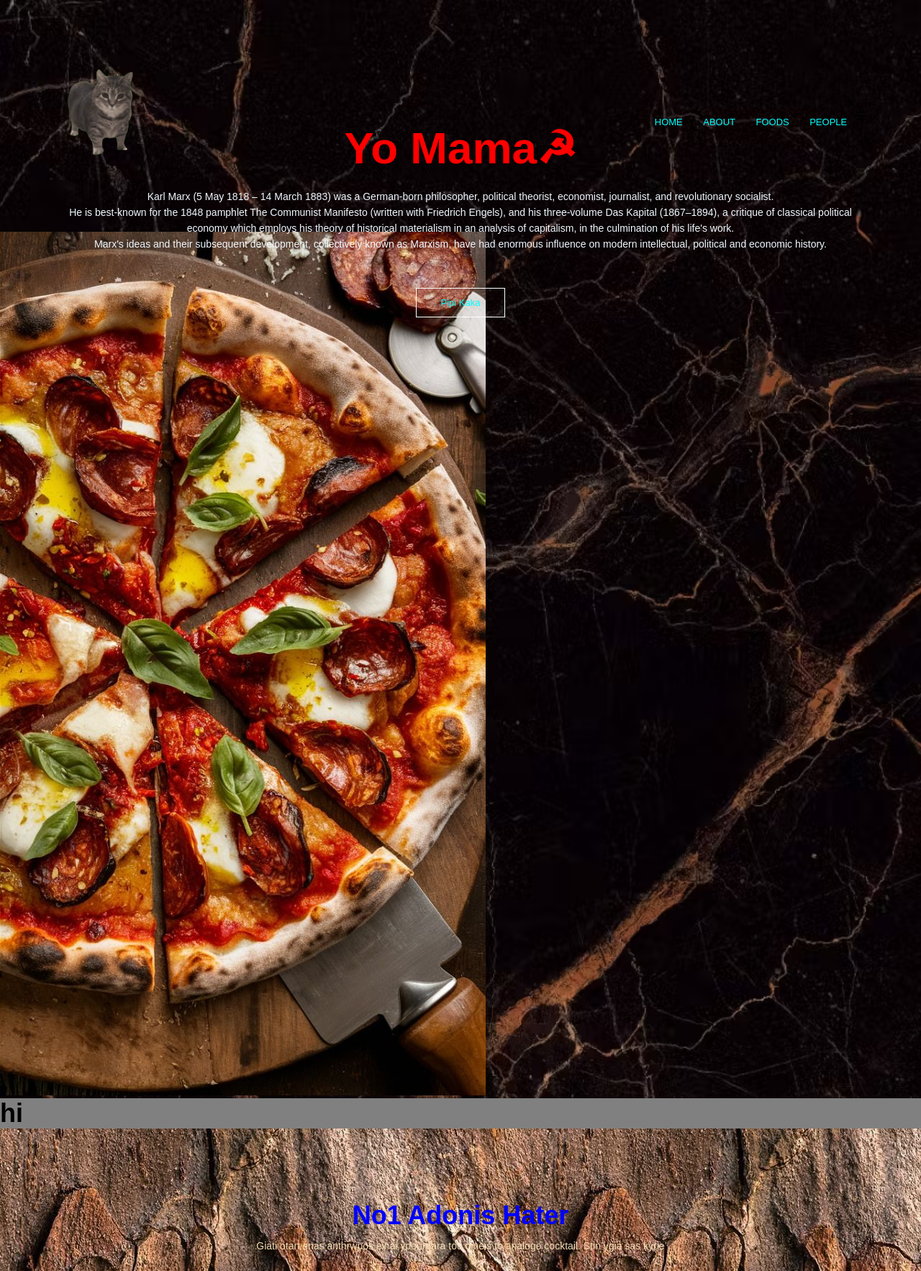
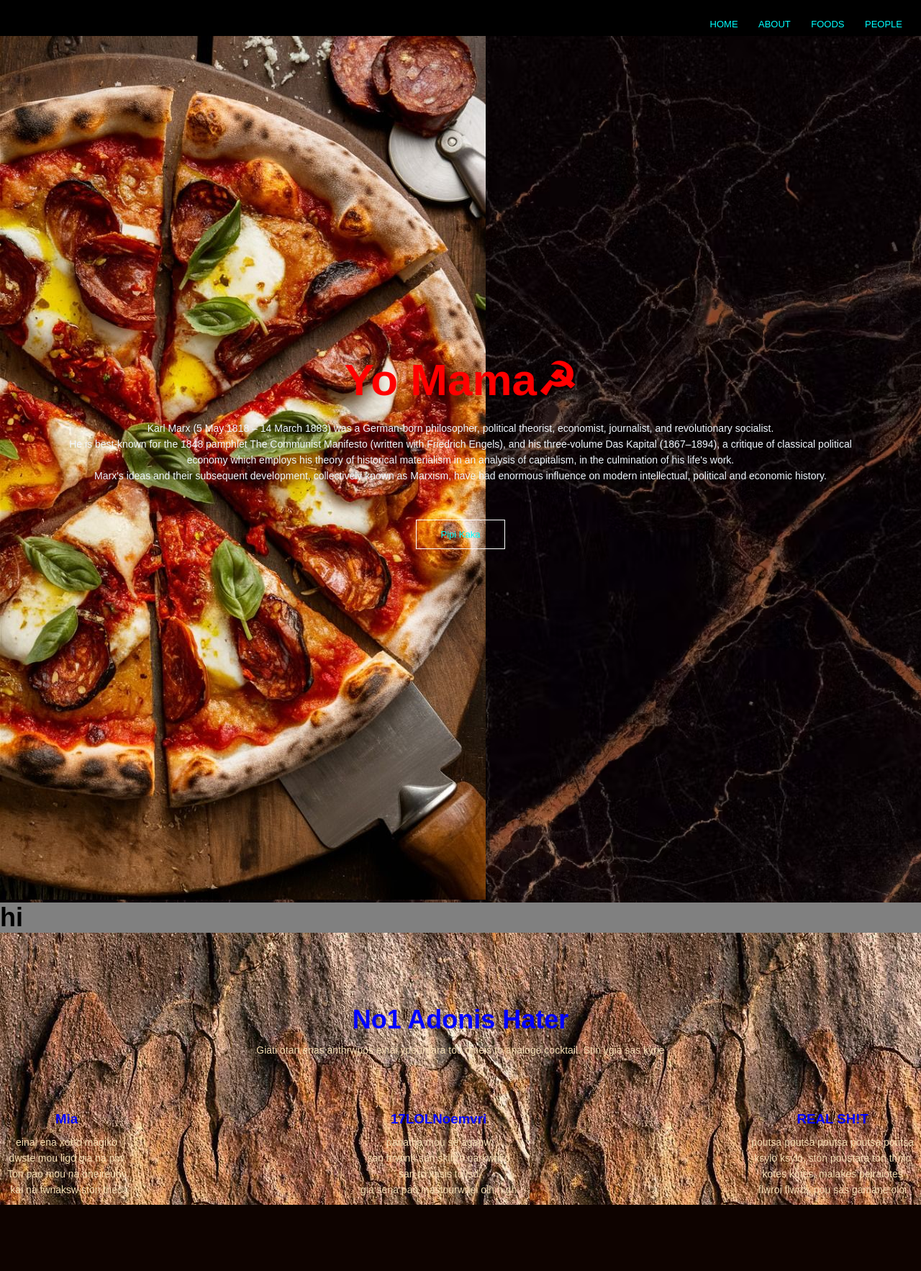
Before and after one commit to ReginaAqua/RestaurantManagementSystem, a PHP site: page /login.html in a window 1280 px wide. Shown: the top 1766 px of the page at 72% size. After the commit the page ends 1674 px from the top, so only its background shows below. Run offline with PHP 8.4, Linux system fonts and the light colour scheme; some libraries are stand-ins or nearby versions.

Commit message:
fixed navigation bar

```diff
--- a/Main/login_page/login.css
+++ b/Main/login_page/login.css
@@ -5,23 +5,27 @@
 }
 
 .header {
-    min-height: 70vh;
+    min-height: 100vh;
     width: 100%;
     background: url("foto/marble_black.jpg");
     background-position: center;
     background-size: cover;
     position: relative;
 }
+.navlinks{
+    min-height: 100vh;
+}
 
 nav{
     display: flex;
-    padding: 2% 6%;
+
     justify-content: space-between;
     align-items: center;
+    background: black;
 }
 
 nav img{
-    width: 150px;
+    width: 100px;
 }
 
 .nav-links{
@@ -33,6 +37,7 @@ nav img{
     display: inline-block;
     padding: 6px 12px;
     position: relative;
+    list-style-type: none;
 }
 .nav-links ul li a{
     color: aqua;
@@ -57,7 +62,7 @@ nav img{
     width: 90%;
     color: hsl(0, 100%, 50%);
     position: absolute;
-    top: 20%;
+    top: 50%;
     left: 50%;
     transform: translate(-50%,-50%);
     text-align: center;
--- a/Main/login_page/login.html
+++ b/Main/login_page/login.html
@@ -9,8 +9,9 @@
     </head>
     <body>
         <section class="header">
+            <section class="navlink">
             <nav>
-                <a href="login.html"><img src="foto/uiiai_car.gif"></a>
+                <a href="login.html"><img src=""></a>
                 <div class="nav-links" id="navLinks">
                     <i class="fa-solid fa-xmark" onclick="hideMenu()"></i>
                     <ul>
@@ -22,6 +23,7 @@
                 </div>
                 <i class="fa-solid fa-bars" onclick="showMenu()"></i>
             </nav>
+            </section>
 <div class="text-box">
     <h1>Yo Mama☭</h1>
     <p>Karl Marx (5 May 1818 – 14 March 1883) was a German-born philosopher, political theorist, economist, journalist, and revolutionary socialist.<br> He is best-known for the 1848 pamphlet The Communist Manifesto (written with Friedrich Engels), and his three-volume Das Kapital (1867–1894), a critique of classical political economy which employs his theory of historical materialism in an analysis of capitalism, in the culmination of his life's work.<br> Marx's ideas and their subsequent development, collectively known as Marxism, have had enormous influence on modern intellectual, political and economic history. </p>
```
Also changed, not shown: 3 other files.
